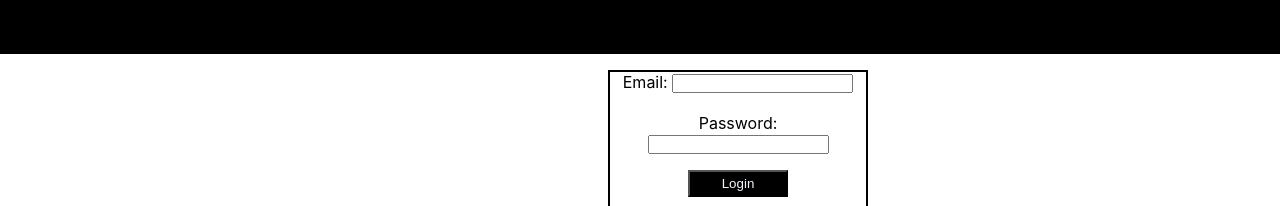
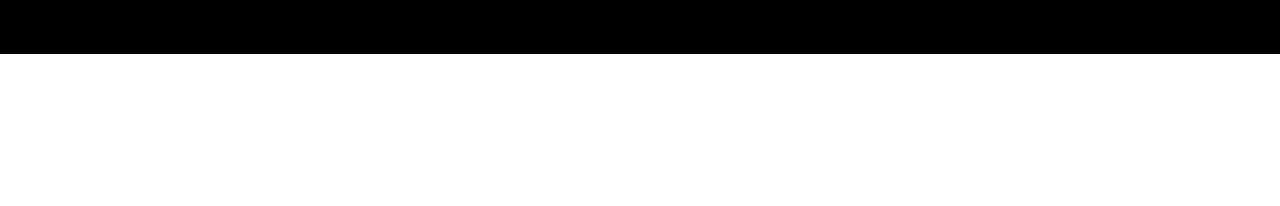
Before and after one commit to HarshitDuggal/Thrift-Store, a React (Create React App) app: page / in a window 1280 px wide. Shown: the part 746-952 px from the top of the page. After the commit the page ends 800 px from the top, so only its background shows below. Built offline with nearby package versions, Linux system fonts and the light colour scheme.

Commit message:
syntax update

```diff
--- a/src/App.js
+++ b/src/App.js
@@ -2,30 +2,33 @@
 import { useState } from "react";
 import Home from "./Pages/Landing/home";
 import db from "./Data/db.json";
-import users from "./Data/users.json"
-// import { BrowserRouter as Router, Route, Switch } from "react-router-dom";
+import users from "./Data/users.json";
+import { BrowserRouter as Router, Route, Routes } from "react-router-dom";
 import Login from "./Components/Login/login";
 // import Navbar from "./Components/Navbar/navbar";
 
 function App() {
   const [data, setdata] = useState(db);
   return (
-    // <Router>
-    //   <Navbar/>
-    //   <div className="App">
-    //     <Switch>
-    //       <Route exact path="/"  >
-    //         <Home data={data}/>
-    //         </Route>
-    //       <Route exact path="/login"  component={Login}/>
-    //     </Switch>
-    //   </div>
-    // </Router>
-    <div className="App">
-      <Home data={data} />
-      <Login users={users}/>
-    </div>
-      );
+    <Router>
+      {/* <Navbar /> */}
+      <div className="App">
+        <Routes>
+          {/* <Route exact path="/">
+            <Home data={data} />
+          </Route> */}
+          {/* <Route exact path="/login" component={Login} /> */}
+          <Route path="/" element={<Home/>} />
+
+          <Route path="/login" element={<Login/>} />
+        </Routes>
+      </div>
+    </Router>
+    // <div className="App">
+    //   <Home data={data} />
+    //   <Login users={users} />
+    // </div>
+  );
 }
 
 export default App;
```
